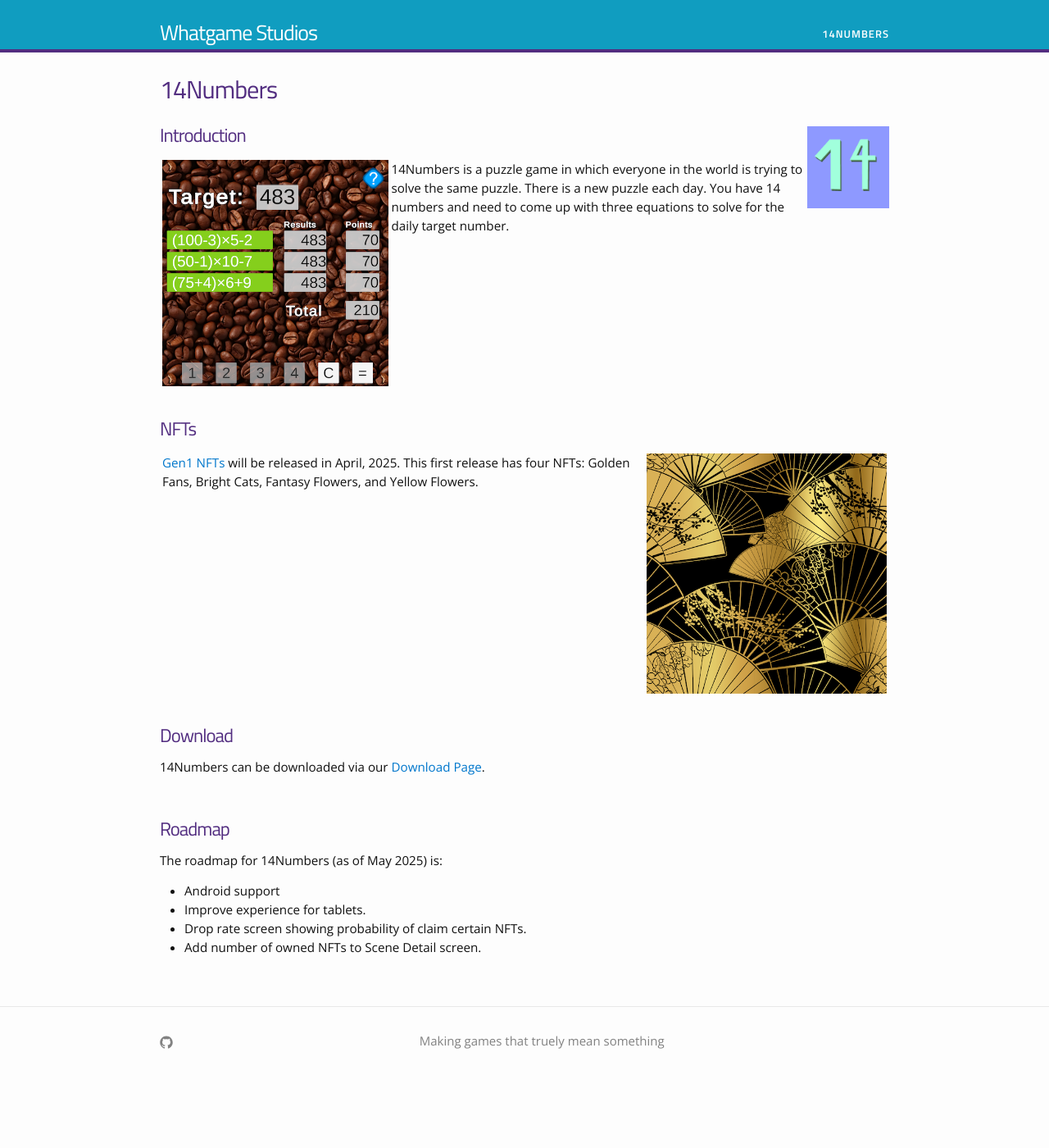
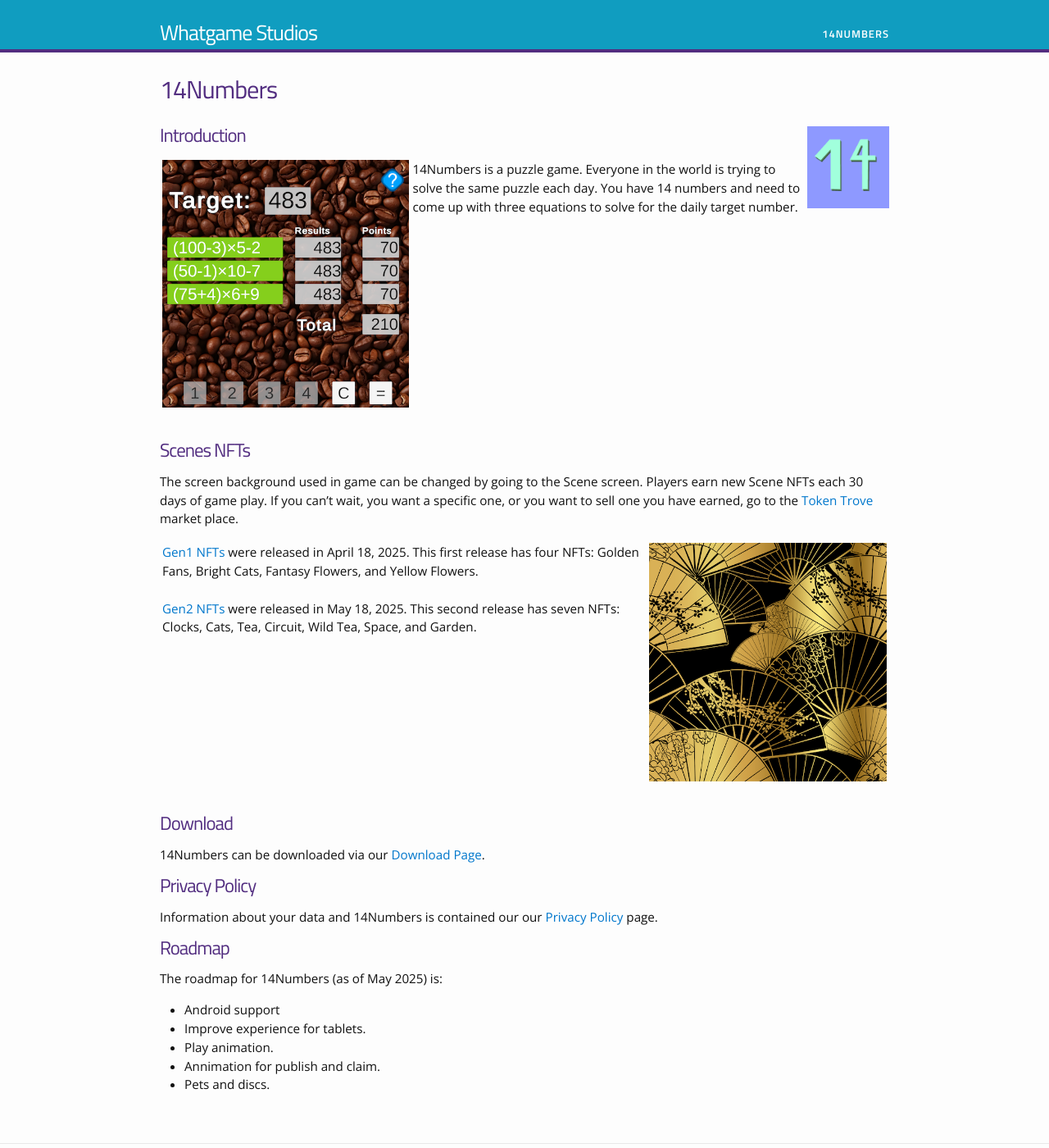
Before and after one commit to whatgamestudios/whatgamestudios.github.io, a Jekyll site: the page built from 14numbers.md, in a window 1280 px wide and 1400 px high. Shown: the whole window at 82% size. Built offline with Jekyll 4.4.1, drawn with Linux system fonts in a browser that asks for light colours.

Commit message:
Rework page

```diff
--- a/14numbers.md
+++ b/14numbers.md
@@ -14,7 +14,7 @@
 <tbody>
 <tr>
   <td><img src="./nfts/scenes.png" width="1000">
-  <td valign="top">14Numbers is a puzzle game in which everyone in the world is trying to solve the same puzzle. There is a new puzzle each day.  You have 14 numbers and need to come up with three equations to solve for the daily target number.</td>
+  <td valign="top">14Numbers is a puzzle game. Everyone in the world is trying to solve the same puzzle each day.  You have 14 numbers and need to come up with three equations to solve for the daily target number.</td>
   </td>
 </tr>
 </tbody>
@@ -22,13 +22,17 @@
 
 <br>
 
-# NFTs
+# Scenes NFTs
 
+The screen background used in game can be changed by going to the Scene screen. Players earn new Scene NFTs each 30 days of game play. If you can't wait, you want a specific one, or you want to sell one you have earned, go to the [Token Trove](https://tokentrove.com/collection/14NumbersScenes) market place.
 
 <table>
 <tbody>
 <tr>
-  <td valign="top"><a href="./nfts">Gen1 NFTs</a> will be released in April, 2025. This first release has four NFTs: Golden Fans, Bright Cats, Fantasy Flowers, and Yellow Flowers.</td>
+  <td valign="top"><a href="./nfts#gen1">Gen1 NFTs</a> were released in April 18, 2025. This first release has four NFTs: Golden Fans, Bright Cats, Fantasy Flowers, and Yellow Flowers.
+  <br><br>
+  <a href="./nfts#gen2">Gen2 NFTs</a> were released in May 18, 2025. This second release has seven NFTs: Clocks, Cats, Tea, Circuit, Wild Tea, Space, and Garden.
+  </td>
   <td><a href="./nfts.md"><img src="./nfts/100goldenfans.png" width="500"></a>
   </td>
 </tr>
@@ -39,10 +43,11 @@
 
 # Download
 14Numbers can be downloaded via our [Download Page](./download).
-
-
 <br>
 
+# Privacy Policy
+Information about your data and 14Numbers is contained our our [Privacy Policy](./download) page.
+<br>
 
 # Roadmap
 
@@ -50,5 +55,6 @@
 
 * Android support
 * Improve experience for tablets.
-* Drop rate screen showing probability of claim certain NFTs.
-* Add number of owned NFTs to Scene Detail screen.
+* Play animation.
+* Annimation for publish and claim.
+* Pets and discs.
```
Also changed, not shown: 14numbers/nfts.md (+2 -2 lines).
